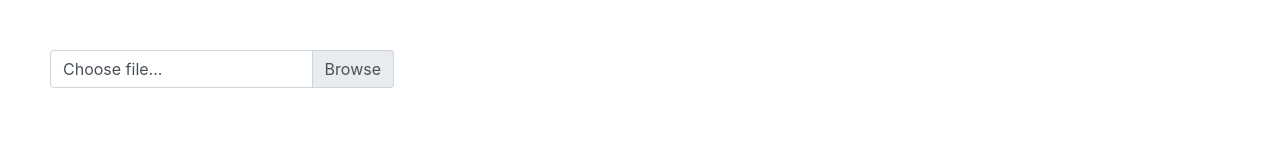
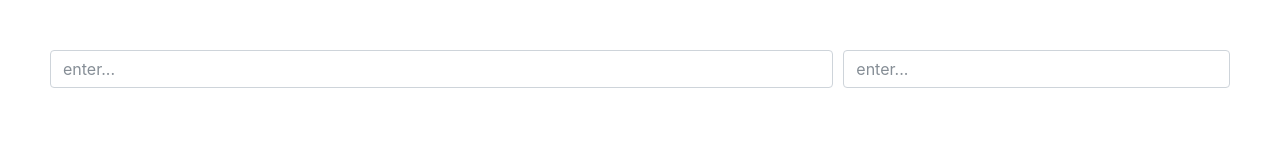
Before and after one commit to dustin0918/bootstrap, a website: page index.html in a window 1280 px wide. Shown: the top 160 px of the page. Drawn offline with nearby package versions, Linux system fonts and the light colour scheme.

Commit message:
form-group

```diff
--- a/index.html
+++ b/index.html
@@ -14,10 +14,15 @@
 </head>
 <body >
 <div class="component demo" style="height:300vh">
-    <label for="" class="custom-file">
-    <input type="file" class="custom-file-input">
-    <span class="custom-file-control"></span>
-    </label>
+<div class="form-row">
+<div class="form-group col-sm-8">
+<input type="text" class="form-control" placeholder="enter...">
+</div>
+<div class="form-group col">
+<input type="text" class="form-control" placeholder="enter...">
+</div>
+</div>
+
 </div>
 
 </body>
```
